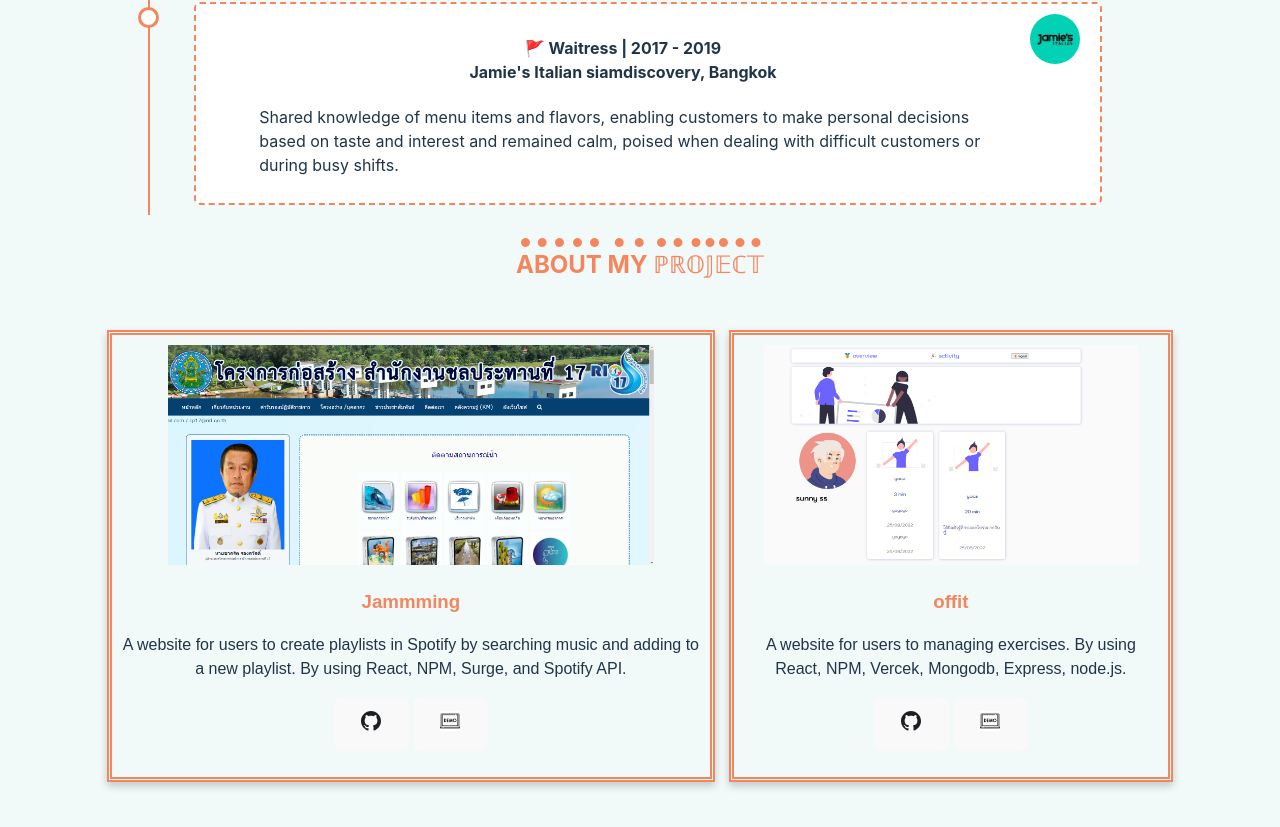
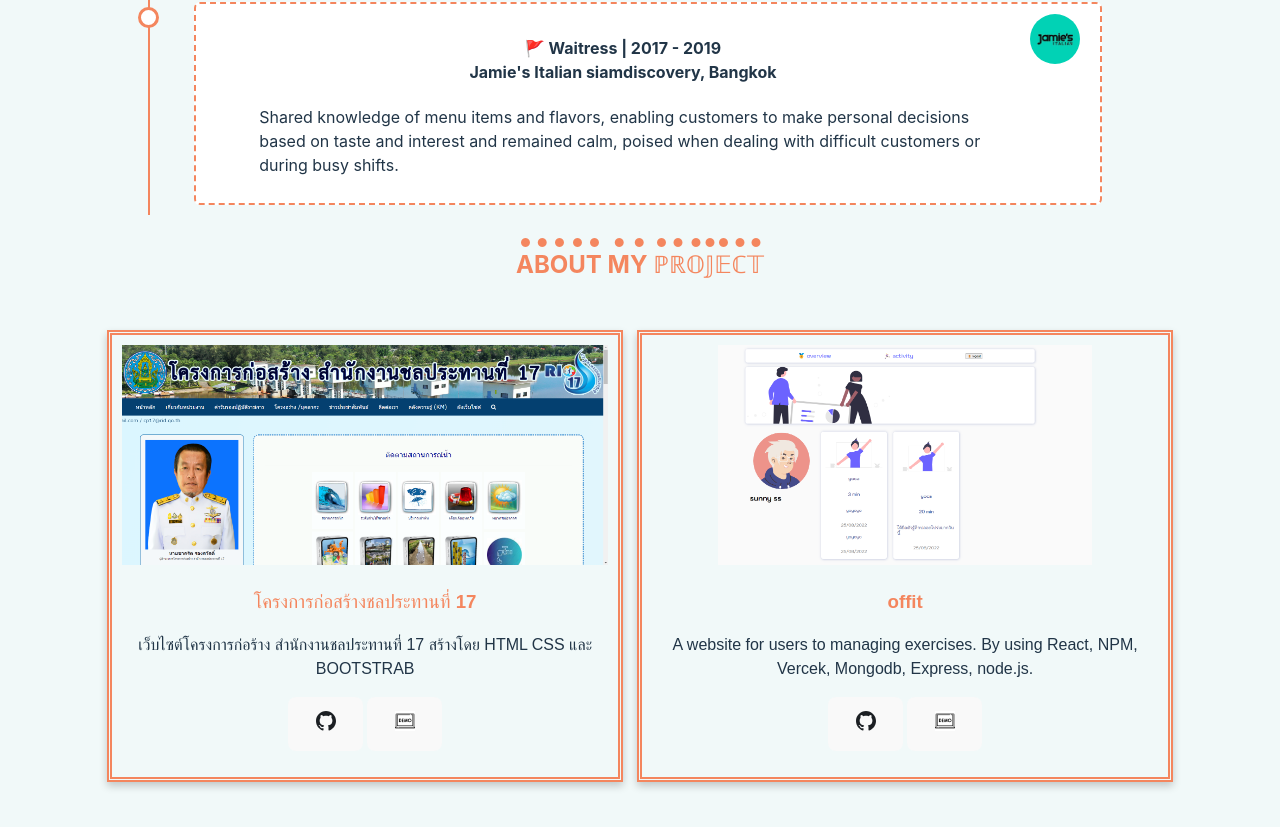
Before and after one commit to Patma12/PortPatma, a React (Vite) app: page / in a window 1280 px wide. Shown: the part 2548-3375 px from the top of the page. Built offline with nearby package versions, Linux system fonts and the light colour scheme.

Commit message:
เว็บไซต์โครงการก่อร้าง

```diff
--- a/src/component/Project/Project.jsx
+++ b/src/component/Project/Project.jsx
@@ -13,8 +13,8 @@ function Project() {
 
                 <div className="card">
                     <img className="card-image" src={con} alt="John" height="220px" />
-                    <h3>Jammming</h3>
-                    <p>A website for users to create playlists in Spotify by searching music and adding to a new playlist. By using React, NPM, Surge, and Spotify API.</p>
+                    <h3>โครงการก่อสร้างชลประทานที่ 17</h3>
+                    <p>เว็บไซต์โครงการก่อร้าง สำนักงานชลประทานที่ 17 สร้างโดย HTML CSS และ BOOTSTRAB </p>
                     <p><a href="http://irrigation.rid.go.th/rid17/Construction17/home.html" ><button><img className="image-icon" src={github} /></button></a> <a href="https://jammingpatma.surge.sh/"><button><img src={demoicon} /></button></a></p>
                 </div>
 
```
